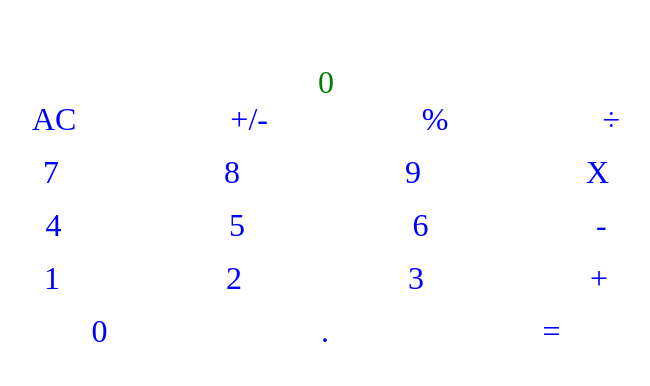
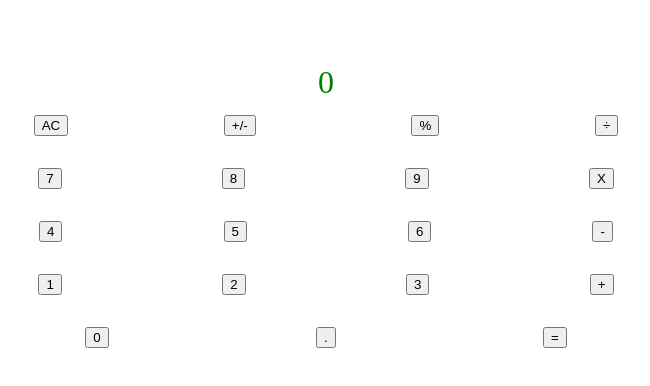
Before and after one commit to phylischumba/Calculator-React, a React (Create React App) app: page / in a window 1280 px wide. Shown: the top 386 px of the page, without its empty margins (314-964 px from the left). Built offline with nearby package versions, Linux system fonts and the light colour scheme.

Commit message:
add wide and color as props

```diff
--- a/src/components/Button.js
+++ b/src/components/Button.js
@@ -1,14 +1,21 @@
 import React from 'react';
 import PropTypes from 'prop-types';
 
-export default function Button({ name }) {
+export default function Button({ name, color, wide }) {
+
   return (
-    <div>
-      {name}
+    <div className={wide ? 'zerobtn-style' : 'button-style'}>
+      <button type="button" className={color}>{ name }</button>
     </div>
   );
 }
 
+Button.defaultProps = {
+  color: 'orange',
+};
+
 Button.propTypes = {
   name: PropTypes.string.isRequired,
+  color: PropTypes.string,
+  wide: PropTypes.bool.isRequired,
 };
--- a/src/components/ButtonPanel.js
+++ b/src/components/ButtonPanel.js
@@ -29,7 +29,7 @@ export default function ButtonPanel() {
         <Button name="+" />
       </div>
       <div className="Group5">
-        <Button name="0" />
+        <Button name="0" wide />
         <Button name="." />
         <Button name="=" />
       </div>
```
